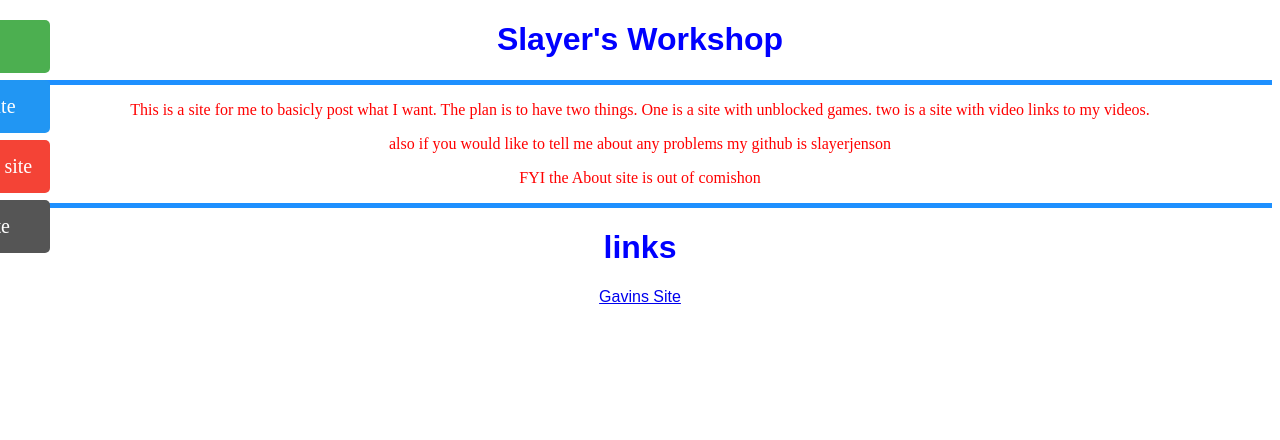
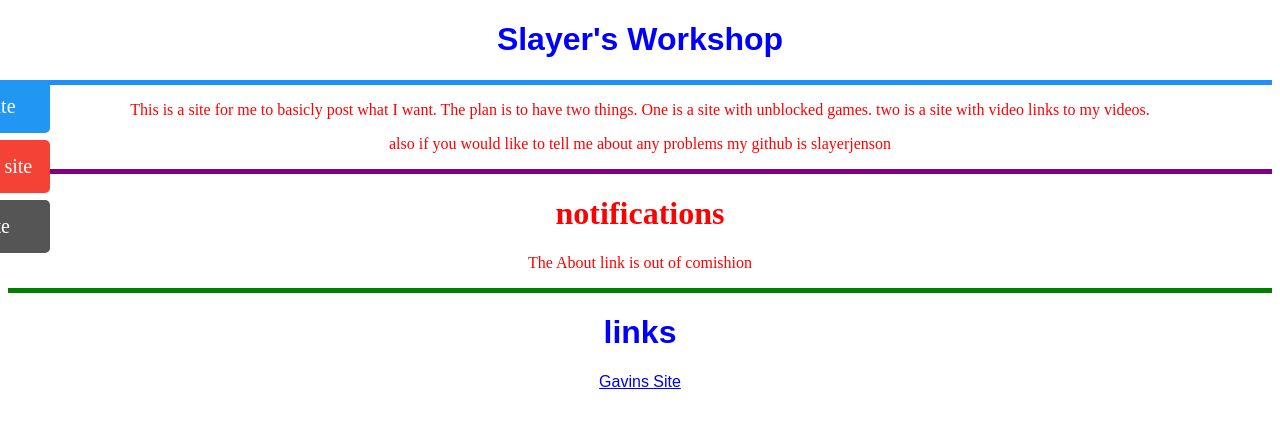
Before and after one commit to slayerjenson/slayerjenson.github.io, a plain HTML site: page index.html in a window 1280 px wide. Drawn offline with nearby package versions, Linux system fonts and the light colour scheme.

Commit message:
3/14/19,2:10 ~ 21 ~ fix
sup homeboi just fixed the site

```diff
--- a/index.html
+++ b/index.html
@@ -31,7 +31,7 @@
 				font-family: Arial;
 			}
 			div.heading {
-			border-top: 5px solid dodgerBlue;
+			border-top: 5px solid green;
 			text-align: center;
 			font-family: Arial;
 			}
@@ -73,6 +73,16 @@
   div.content0 {
   text-align: center;
   }
+  div.notifications {
+  text-align: center;
+  border-top: 5px solid purple;
+  }
+  h1.info {
+  color: red;
+  }
+  p.info1 {
+  color:red;
+  }
 	 		</style>
 	</head>
 	<body>
@@ -84,16 +94,20 @@
 				<p>This is a site for me to basicly post what I want. The plan is to have two things.
 				One is a site with unblocked games. two is a site with video links to my videos.</p>
 				<p>also if you would like to tell me about any problems my github is slayerjenson</p>
-				<p>FYI the About site is out of comishon</p>
+			</div>
+			<div class='notifications'>
+			<h1 class='info'>notifications</h1>
+			<p class='info1'>The About link is out of comishion</p>
 			</div>
 			<div class='heading'>
 			<h1>links</h1>
 			<p><a href="https://gavinthegrate.github.io">Gavins Site</a></p>
 			</div>
 			<div id="mySidenav" class="sidenav">
-  <a href="#" id="about">About</a>
+  <a href="C:\Users\slaye\OneDrive\Documents\GitHub\slayerjenson.github.io\test.html" id=""></a>
   <a href="C:\Users\slaye\OneDrive\Documents\GitHub\slayerjenson.github.io\video site.html" id="blog">video Site</a>
   <a href="C:\Users\slaye\OneDrive\Documents\GitHub\slayerjenson.github.io\Game site.html" id="projects">Gaming site</a>
   <a href="C:\Users\slaye\OneDrive\Documents\GitHub\slayerjenson.github.io\index.html" id="games">Main site</a>
+  </div>
 	</body>
 </html>
```
Also changed, not shown: Game site.html (+7 -0 lines), test.html (added, +6 -0 lines), video site.html (+1 -0 lines).
